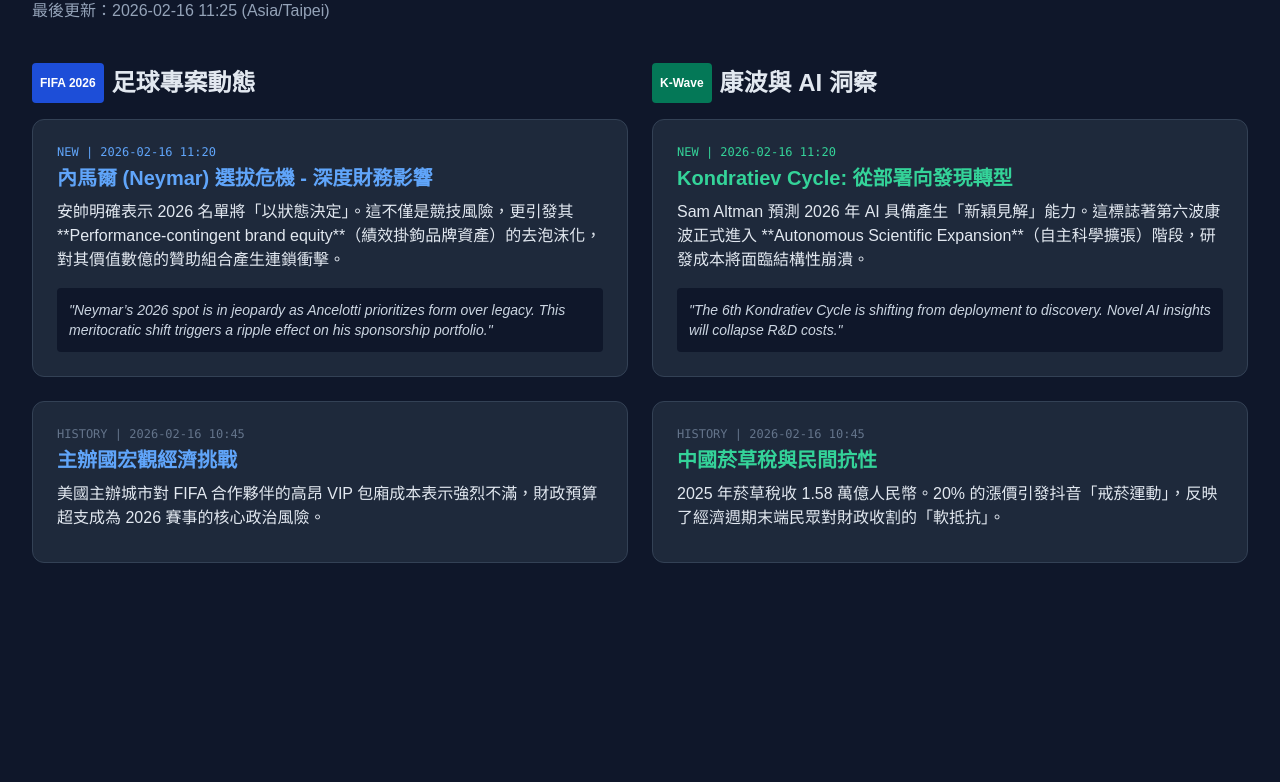
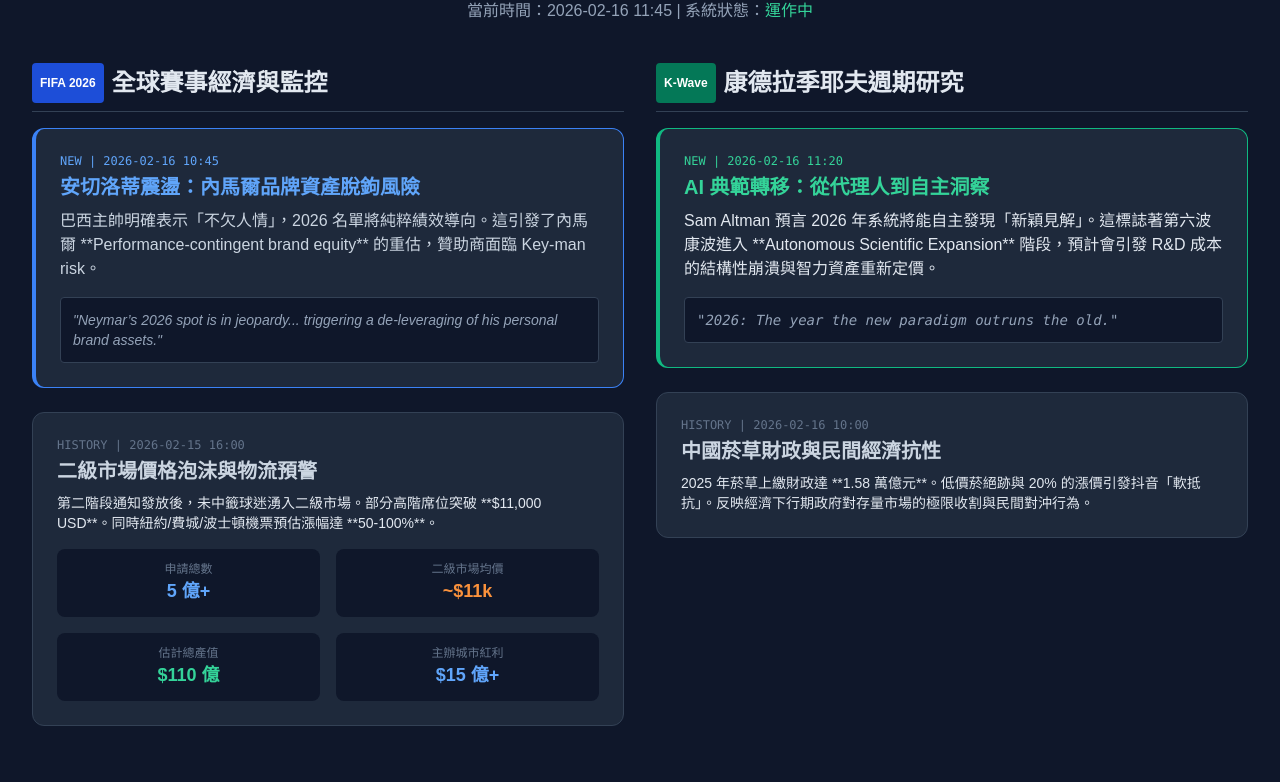
Before and after one commit to vicccx/github.io, a plain HTML site: page dashboard.html in a window 1280 px wide. Shown: the part 81-863 px from the top of the page. Before the commit the page ends 800 px from the top, so only its background shows below. Drawn offline with nearby package versions, Linux system fonts and the light colour scheme.

Commit message:
Integrated Feb 15 secondary market data and reorganized dashboard layout

```diff
--- a/dashboard.html
+++ b/dashboard.html
@@ -10,58 +10,70 @@
         .card { background-color: #1e293b; border: 1px solid #334155; border-radius: 0.75rem; padding: 1.5rem; margin-bottom: 1.5rem; }
         .tag-fifa { background-color: #1d4ed8; color: white; padding: 0.25rem 0.5rem; border-radius: 0.25rem; font-size: 0.75rem; }
         .tag-kwave { background-color: #047857; color: white; padding: 0.25rem 0.5rem; border-radius: 0.25rem; font-size: 0.75rem; }
+        .data-grid { display: grid; grid-template-columns: repeat(2, 1fr); gap: 1rem; margin-top: 1rem; }
+        .data-item { background: #0f172a; padding: 0.75rem; border-radius: 0.5rem; text-align: center; }
     </style>
 </head>
 <body class="p-8">
-    <header class="mb-10">
+    <header class="mb-10 text-center">
         <h1 class="text-4xl font-bold text-white mb-2">📈 小V 專案儀表板</h1>
-        <p class="text-slate-400">最後更新：2026-02-16 11:25 (Asia/Taipei)</p>
+        <p class="text-slate-400">當前時間：2026-02-16 11:45 | 系統狀態：<span class="text-emerald-400">運作中</span></p>
     </header>
 
-    <div class="grid grid-cols-1 md:grid-cols-2 gap-6">
+    <div class="grid grid-cols-1 lg:grid-cols-2 gap-8">
         <!-- 足球專案區塊 -->
         <section id="fifa-project">
-            <h2 class="text-2xl font-semibold mb-4 flex items-center">
-                <span class="tag-fifa mr-2">FIFA 2026</span> 足球專案動態
+            <h2 class="text-2xl font-semibold mb-4 flex items-center border-b border-slate-700 pb-2">
+                <span class="tag-fifa mr-2">FIFA 2026</span> 全球賽事經濟與監控
             </h2>
 
-            <div class="card">
-                <div class="text-xs text-blue-400 mb-1 font-mono">NEW | 2026-02-16 11:20</div>
-                <h3 class="text-xl font-bold text-blue-400 mb-2">內馬爾 (Neymar) 選拔危機 - 深度財務影響</h3>
-                <p class="mb-4">安帥明確表示 2026 名單將「以狀態決定」。這不僅是競技風險，更引發其 **Performance-contingent brand equity**（績效掛鉤品牌資產）的去泡沫化，對其價值數億的贊助組合產生連鎖衝擊。</p>
-                <div class="bg-slate-900 p-3 rounded text-sm italic text-slate-300">
-                    "Neymar’s 2026 spot is in jeopardy as Ancelotti prioritizes form over legacy. This meritocratic shift triggers a ripple effect on his sponsorship portfolio."
+            <!-- 最新動態 -->
+            <div class="card border-l-4 border-blue-500">
+                <div class="text-xs text-blue-400 mb-1 font-mono">NEW | 2026-02-16 10:45</div>
+                <h3 class="text-xl font-bold text-blue-400 mb-2">安切洛蒂震盪：內馬爾品牌資產脫鉤風險</h3>
+                <p class="mb-4 text-slate-300">巴西主帥明確表示「不欠人情」，2026 名單將純粹績效導向。這引發了內馬爾 **Performance-contingent brand equity** 的重估，贊助商面臨 Key-man risk。</p>
+                <div class="bg-slate-900 p-3 rounded text-sm italic text-slate-400 border border-slate-700">
+                    "Neymar’s 2026 spot is in jeopardy... triggering a de-leveraging of his personal brand assets."
                 </div>
             </div>
 
+            <!-- 昨天晚上/歷史動態 (2026-02-15) -->
             <div class="card">
-                <div class="text-xs text-slate-500 mb-1 font-mono">HISTORY | 2026-02-16 10:45</div>
-                <h3 class="text-xl font-bold text-blue-400 mb-2">主辦國宏觀經濟挑戰</h3>
-                <p class="mb-2">美國主辦城市對 FIFA 合作夥伴的高昂 VIP 包廂成本表示強烈不滿，財政預算超支成為 2026 賽事的核心政治風險。</p>
+                <div class="text-xs text-slate-500 mb-1 font-mono">HISTORY | 2026-02-15 16:00</div>
+                <h3 class="text-xl font-bold text-slate-300 mb-2">二級市場價格泡沫與物流預警</h3>
+                <p class="text-sm mb-4">第二階段通知發放後，未中籤球迷湧入二級市場。部分高階席位突破 **$11,000 USD**。同時紐約/費城/波士頓機票預估漲幅達 **50-100%**。</p>
+                <div class="data-grid text-xs">
+                    <div class="data-item"><span class="block text-slate-500">申請總數</span><span class="font-bold text-blue-400 text-lg">5 億+</span></div>
+                    <div class="data-item"><span class="block text-slate-500">二級市場均價</span><span class="font-bold text-orange-400 text-lg">~$11k</span></div>
+                    <div class="data-item"><span class="block text-slate-500">估計總產值</span><span class="font-bold text-emerald-400 text-lg">$110 億</span></div>
+                    <div class="data-item"><span class="block text-slate-500">主辦城市紅利</span><span class="font-bold text-blue-400 text-lg">$15 億+</span></div>
+                </div>
             </div>
         </section>
 
         <!-- 財經研究區塊 -->
         <section id="kwave-study">
-            <h2 class="text-2xl font-semibold mb-4 flex items-center">
-                <span class="tag-kwave mr-2">K-Wave</span> 康波與 AI 洞察
+            <h2 class="text-2xl font-semibold mb-4 flex items-center border-b border-slate-700 pb-2">
+                <span class="tag-kwave mr-2">K-Wave</span> 康德拉季耶夫週期研究
             </h2>
 
-            <div class="card">
+            <!-- 最新動態 -->
+            <div class="card border-l-4 border-emerald-500">
                 <div class="text-xs text-emerald-400 mb-1 font-mono">NEW | 2026-02-16 11:20</div>
-                <h3 class="text-xl font-bold text-emerald-400 mb-2">Kondratiev Cycle: 從部署向發現轉型</h3>
-                <p class="mb-4">Sam Altman 預測 2026 年 AI 具備產生「新穎見解」能力。這標誌著第六波康波正式進入 **Autonomous Scientific Expansion**（自主科學擴張）階段，研發成本將面臨結構性崩潰。</p>
-                <div class="bg-slate-900 p-3 rounded text-sm italic text-slate-300">
-                    "The 6th Kondratiev Cycle is shifting from deployment to discovery. Novel AI insights will collapse R&D costs."
+                <h3 class="text-xl font-bold text-emerald-400 mb-2">AI 典範轉移：從代理人到自主洞察</h3>
+                <p class="mb-4">Sam Altman 預言 2026 年系統將能自主發現「新穎見解」。這標誌著第六波康波進入 **Autonomous Scientific Expansion** 階段，預計會引發 R&D 成本的結構性崩潰與智力資產重新定價。</p>
+                <div class="bg-slate-900 p-3 rounded text-sm italic text-slate-400 border border-slate-700 font-mono">
+                    "2026: The year the new paradigm outruns the old."
                 </div>
             </div>
 
+            <!-- 歷史動態 -->
             <div class="card">
-                <div class="text-xs text-slate-500 mb-1 font-mono">HISTORY | 2026-02-16 10:45</div>
-                <h3 class="text-xl font-bold text-emerald-400 mb-2">中國菸草稅與民間抗性</h3>
-                <p class="mb-2">2025 年菸草稅收 1.58 萬億人民幣。20% 的漲價引發抖音「戒菸運動」，反映了經濟週期末端民眾對財政收割的「軟抵抗」。</p>
+                <div class="text-xs text-slate-500 mb-1 font-mono">HISTORY | 2026-02-16 10:00</div>
+                <h3 class="text-xl font-bold text-slate-300 mb-2">中國菸草財政與民間經濟抗性</h3>
+                <p class="text-sm">2025 年菸草上繳財政達 **1.58 萬億元**。低價菸絕跡與 20% 的漲價引發抖音「軟抵抗」。反映經濟下行期政府對存量市場的極限收割與民間對沖行為。</p>
             </div>
-        </section>
+        </div>
     </div>
 </body>
 </html>
```
